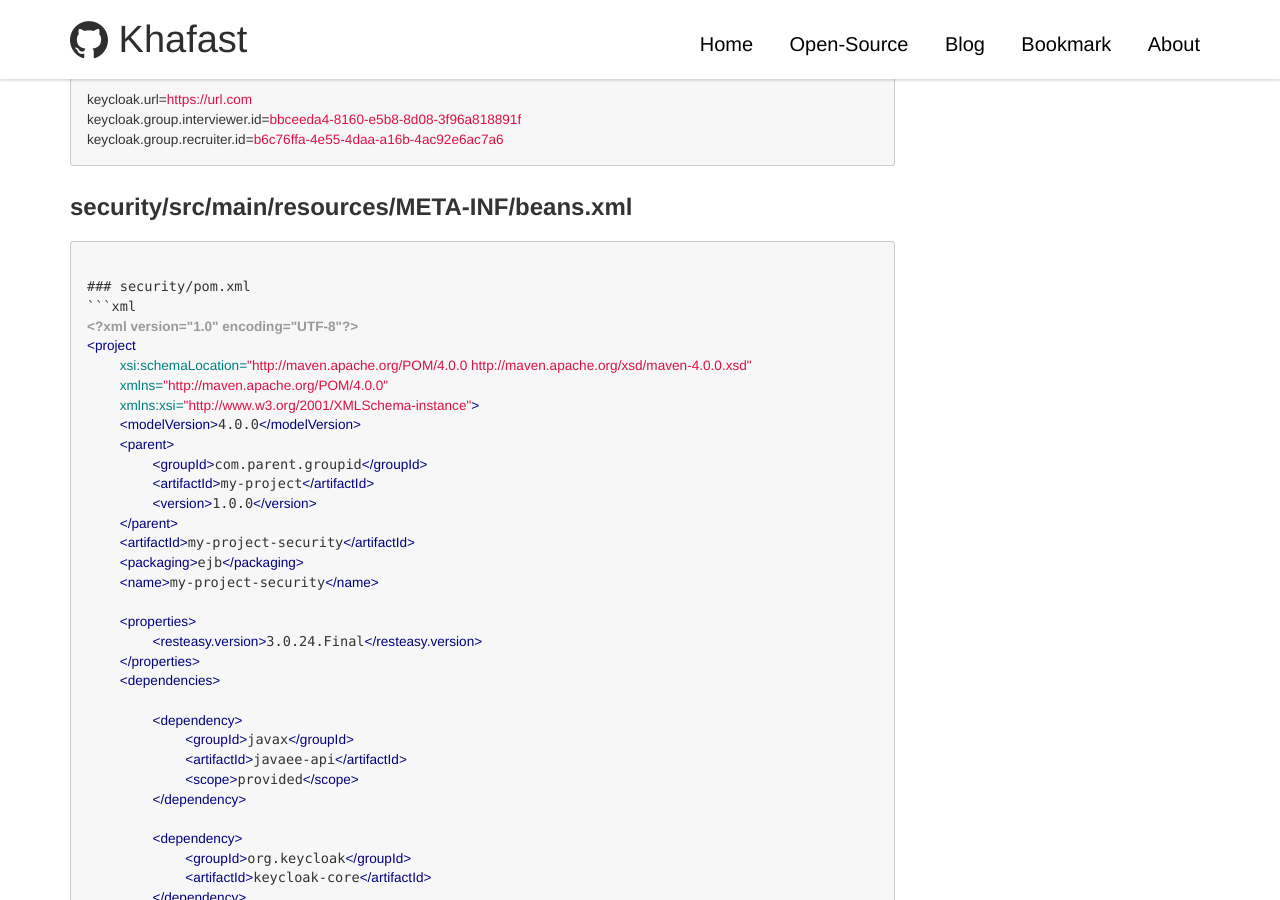
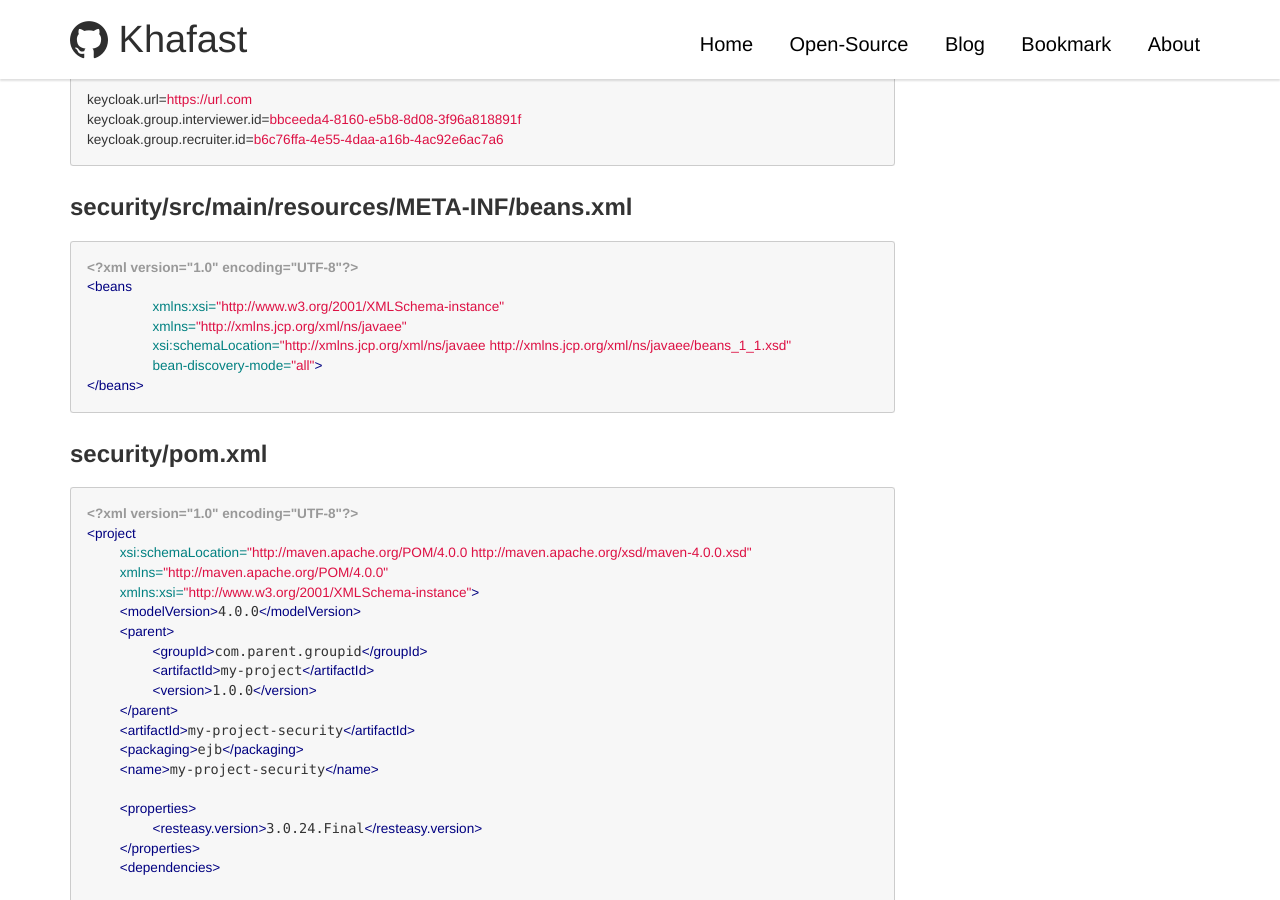
Before and after one commit to khafast/khafast.github.io, a Jekyll site: the page built from _posts/2019/2019-09-20-Java-project-structure.md, in a window 1280 px wide and 900 px high, scrolled down 435 px. Built offline with Jekyll 4.4.1, drawn with Linux system fonts in a browser that asks for light colours; our own code applies the rules of GitHub Pages for plain Markdown files; comment, search, counter and statistics services are not loaded.

Commit message:
_posts/2019/2019-09-20-Java-project-structure.md updated from https://stackedit.io/

````diff
--- a/_posts/2019/2019-09-20-Java-project-structure.md
+++ b/_posts/2019/2019-09-20-Java-project-structure.md
@@ -8,6 +8,14 @@ keycloak.group.recruiter.id=b6c76ffa-4e55-4daa-a16b-4ac92e6ac7a6
 
 ### security/src/main/resources/META-INF/beans.xml
 ```xml
+<?xml version="1.0" encoding="UTF-8"?>
+<beans
+	xmlns:xsi="http://www.w3.org/2001/XMLSchema-instance"
+	xmlns="http://xmlns.jcp.org/xml/ns/javaee"
+	xsi:schemaLocation="http://xmlns.jcp.org/xml/ns/javaee http://xmlns.jcp.org/xml/ns/javaee/beans_1_1.xsd"
+	bean-discovery-mode="all">
+</beans>
+```
 
 ### security/pom.xml
 ```xml
````
Also changed, not shown: other parts of _posts/2019/2019-09-20-Java-project-structure.md (+1 -1 lines).
